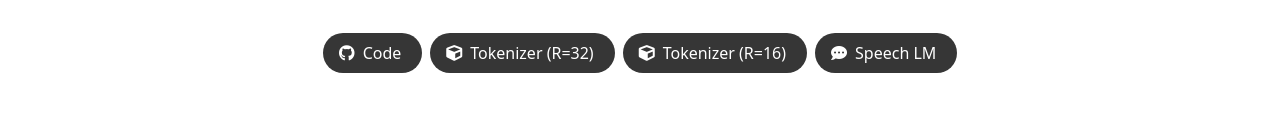
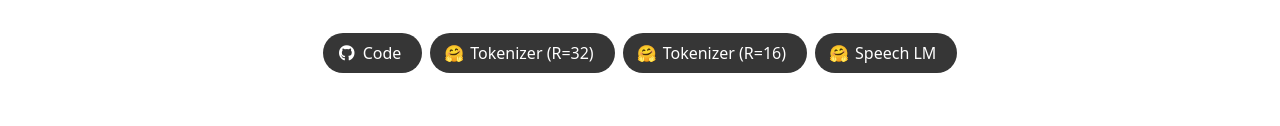
Before and after one commit to ishlove77/StreamAlign, a plain HTML site: page docs/index.html in a window 1280 px wide. Shown: the part 268-394 px from the top of the page. Drawn offline with nearby package versions, Linux system fonts and the light colour scheme.

Commit message:
Demo page: use the Hugging Face emoji on the model buttons
Font Awesome has no Hugging Face glyph, so the three model links use the
U+1F917 emoji the same way other project pages do. The code button keeps the
GitHub icon.

Co-Authored-By: Claude Opus 4.8 <noreply@anthropic.com>
Claude-Session: https://claude.ai/code/session_01CmReTPrh578Uosr3GeR9t6

```diff
--- a/docs/index.html
+++ b/docs/index.html
@@ -50,21 +50,21 @@
               <span class="link-block">
                 <a href="https://huggingface.co/dd3434/Streamalign-R32" target="_blank" rel="noopener"
                    class="external-link button is-normal is-rounded is-dark">
-                  <span class="icon"><i class="fas fa-cube"></i></span>
+                  <span class="icon">&#129303;</span>
                   <span>Tokenizer (R=32)</span>
                 </a>
               </span>
               <span class="link-block">
                 <a href="https://huggingface.co/dd3434/Streamalign-R16" target="_blank" rel="noopener"
                    class="external-link button is-normal is-rounded is-dark">
-                  <span class="icon"><i class="fas fa-cube"></i></span>
+                  <span class="icon">&#129303;</span>
                   <span>Tokenizer (R=16)</span>
                 </a>
               </span>
               <span class="link-block">
                 <a href="https://huggingface.co/dd3434/Streamalign-SLM-R16" target="_blank" rel="noopener"
                    class="external-link button is-normal is-rounded is-dark">
-                  <span class="icon"><i class="fas fa-comment-dots"></i></span>
+                  <span class="icon">&#129303;</span>
                   <span>Speech LM</span>
                 </a>
               </span>
```
